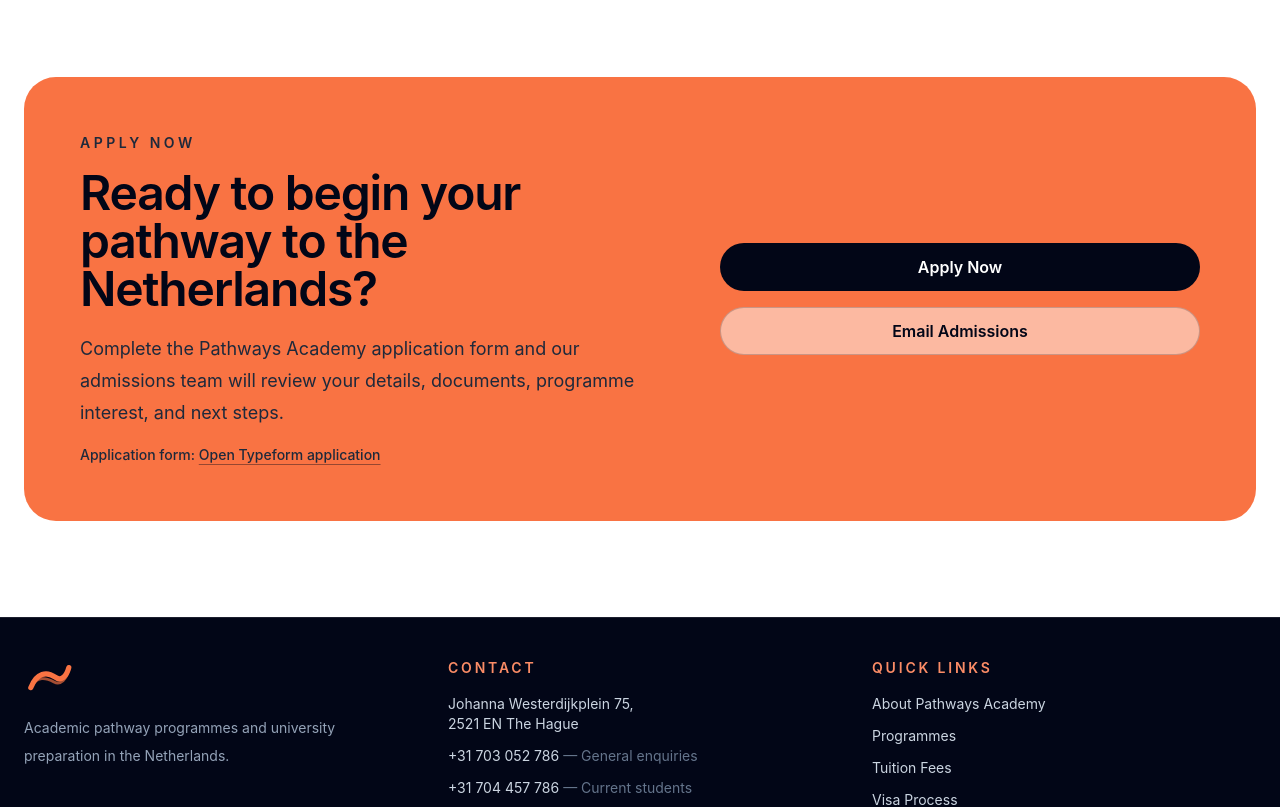
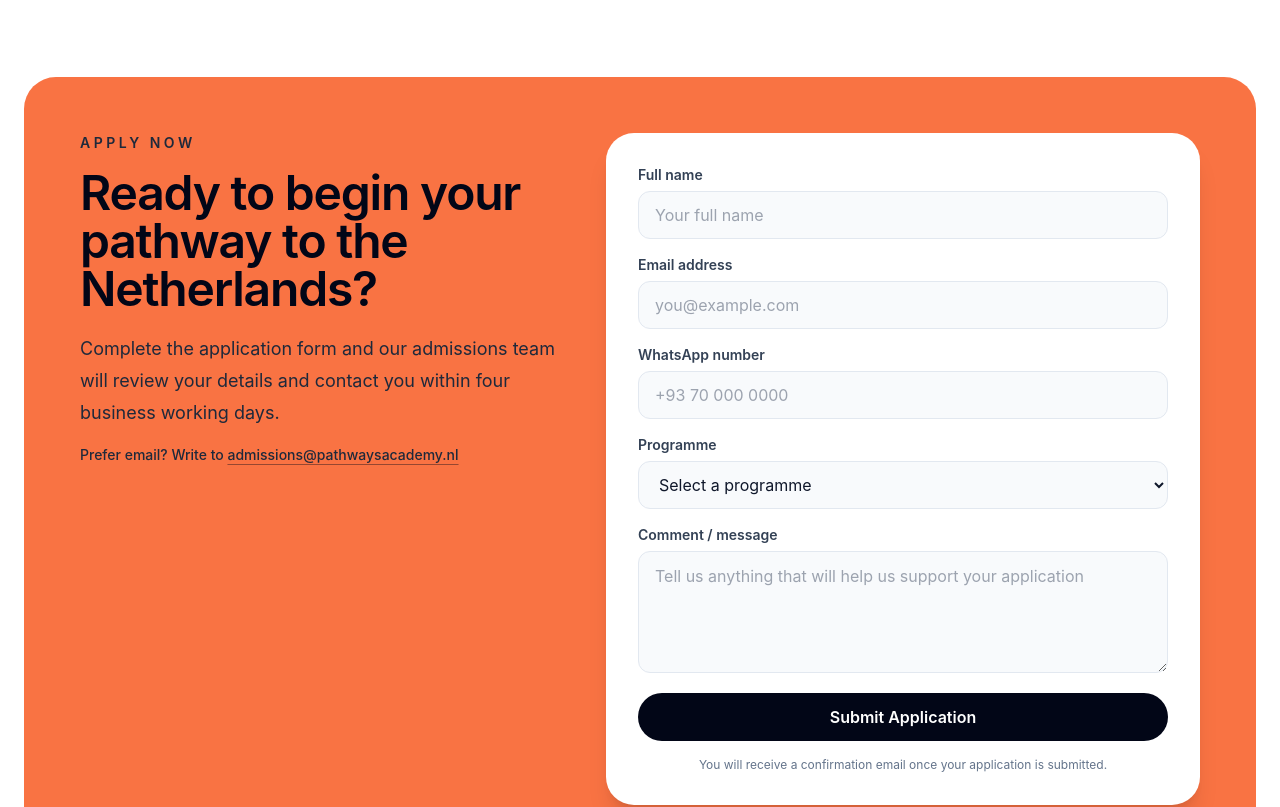
Before and after one commit to Samir-Amiri/pathwaysacademy, a React (Vite) app: page / in a window 1280 px wide. Shown: the part 6380-7187 px from the top of the page. Built offline with nearby package versions, Linux system fonts and the light colour scheme.

Commit message:
Add on-site application form with admissions + applicant confirmation emails

```diff
--- a/package.json
+++ b/package.json
@@ -9,7 +9,8 @@
     "vite": "latest",
     "react": "latest",
     "react-dom": "latest",
-    "framer-motion": "latest"
+    "framer-motion": "latest",
+    "resend": "^4.0.0"
   },
   "devDependencies": {
     "tailwindcss": "3.4.17",
--- a/src/App.jsx
+++ b/src/App.jsx
@@ -1,4 +1,4 @@
-import React from "react";
+import React, { useState } from "react";
 import { motion } from "framer-motion";
 
 function Card({ children, className = "" }) {
@@ -140,15 +140,44 @@
 ];
 
 export default function PathwaysAcademyWebsite() {
-  const applicationFormUrl = "https://form.typeform.com/to/CaOTBLSt?typeform-source=pathwaysacademy.nl";
-
-  const openApplicationForm = () => {
-    window.open(applicationFormUrl, "_blank", "noopener,noreferrer");
-  };
+  const [status, setStatus] = useState("idle");
+  const [errorMsg, setErrorMsg] = useState("");
 
   const scrollToSection = (sectionId) => {
     const section = document.getElementById(sectionId);
     if (section) section.scrollIntoView({ behavior: "smooth", block: "start" });
+  };
+
+  const handleSubmit = async (event) => {
+    event.preventDefault();
+    const form = event.currentTarget;
+    const payload = {
+      fullName: form.fullName.value.trim(),
+      email: form.email.value.trim(),
+      whatsapp: form.whatsapp.value.trim(),
+      programme: form.programme.value,
+      message: form.message.value.trim(),
+    };
+
+    setStatus("loading");
+    setErrorMsg("");
+
+    try {
+      const response = await fetch("/api/contact", {
+        method: "POST",
+        headers: { "Content-Type": "application/json" },
+        body: JSON.stringify(payload),
+      });
+      const data = await response.json().catch(() => ({}));
+      if (!response.ok) {
+        throw new Error(data.error || "Something went wrong. Please try again.");
+      }
+      setStatus("success");
+      form.reset();
+    } catch (error) {
+      setErrorMsg(error.message || "Something went wrong. Please try again.");
+      setStatus("error");
+    }
   };
 
   return (
@@ -164,7 +193,7 @@
             <button type="button" onClick={() => scrollToSection("admissions")} className="transition hover:text-white">Admissions</button>
             <button type="button" onClick={() => scrollToSection("contact")} className="transition hover:text-white">Contact</button>
           </nav>
-          <button type="button" onClick={openApplicationForm} className="inline-flex items-center justify-center rounded-full bg-[#F97343] px-5 py-2.5 text-sm font-semibold text-slate-950 transition hover:bg-[#FB8C66]">Apply Now</button>
+          <button type="button" onClick={() => scrollToSection("contact")} className="inline-flex items-center justify-center rounded-full bg-[#F97343] px-5 py-2.5 text-sm font-semibold text-slate-950 transition hover:bg-[#FB8C66]">Apply Now</button>
         </div>
       </header>
 
@@ -184,7 +213,7 @@
                 Pathways Academy delivers pathway education, academic preparation, English-language readiness, and progression support for students entering higher education in the Netherlands.
               </p>
               <div className="mt-9 flex flex-col gap-4 sm:flex-row">
-                <button type="button" onClick={openApplicationForm} className="inline-flex h-12 items-center justify-center rounded-full bg-[#F97343] px-7 text-base font-semibold text-slate-950 transition hover:bg-[#FB8C66]">
+                <button type="button" onClick={() => scrollToSection("contact")} className="inline-flex h-12 items-center justify-center rounded-full bg-[#F97343] px-7 text-base font-semibold text-slate-950 transition hover:bg-[#FB8C66]">
                   Start Your Application <ArrowRightIcon className="ml-2 h-5 w-5" />
                 </button>
                 <button type="button" onClick={() => scrollToSection("programmes")} className="inline-flex h-12 items-center justify-center rounded-full border border-white/20 bg-white/5 px-7 text-base text-white transition hover:bg-white/10">
@@ -397,17 +426,81 @@
         </section>
 
         <section id="contact" className="bg-white px-6 py-24 text-slate-950">
-          <div className="mx-auto max-w-7xl rounded-[2rem] bg-[#F97343] p-10 md:p-14">
-            <div className="grid gap-10 lg:grid-cols-[1fr_0.8fr] lg:items-center">
+          <div className="mx-auto max-w-7xl rounded-[2rem] bg-[#F97343] p-8 md:p-14">
+            <div className="grid gap-10 lg:grid-cols-[0.9fr_1.1fr] lg:items-start">
               <div>
                 <p className="text-sm font-semibold uppercase tracking-[0.25em] text-slate-800">Apply Now</p>
                 <h2 className="mt-4 text-4xl font-semibold tracking-tight md:text-5xl">Ready to begin your pathway to the Netherlands?</h2>
-                <p className="mt-5 max-w-2xl text-lg leading-8 text-slate-800">Complete the Pathways Academy application form and our admissions team will review your details, documents, programme interest, and next steps.</p>
-                <p className="mt-4 text-sm font-medium text-slate-800">Application form: <a href={applicationFormUrl} target="_blank" rel="noreferrer" className="underline decoration-slate-950/40 underline-offset-4 hover:text-slate-950">Open Typeform application</a></p>
+                <p className="mt-5 max-w-2xl text-lg leading-8 text-slate-800">Complete the application form and our admissions team will review your details and contact you within four business working days.</p>
+                <p className="mt-4 text-sm font-medium text-slate-800">Prefer email? Write to <a href="mailto:admissions@pathwaysacademy.nl" className="underline decoration-slate-950/40 underline-offset-4 hover:text-slate-950">admissions@pathwaysacademy.nl</a></p>
               </div>
-              <div className="flex flex-col gap-4">
-                <button type="button" onClick={openApplicationForm} className="inline-flex h-12 items-center justify-center rounded-full bg-slate-950 px-7 text-base font-semibold text-white transition hover:bg-slate-800">Apply Now</button>
-                <a href="mailto:admissions@pathwaysacademy.nl?subject=Pathways%20Academy%20Application%20Question" className="inline-flex h-12 items-center justify-center rounded-full border border-slate-950/20 bg-white/50 px-7 text-base font-semibold text-slate-950 transition hover:bg-white">Email Admissions</a>
+
+              <div className="rounded-[1.75rem] bg-white p-6 shadow-xl md:p-8">
+                {status === "success" ? (
+                  <div className="flex flex-col items-center py-10 text-center">
+                    <CheckCircleIcon className="h-14 w-14 text-[#E86233]" />
+                    <h3 className="mt-5 text-2xl font-semibold text-slate-950">Application received</h3>
+                    <p className="mt-3 max-w-md leading-7 text-slate-600">
+                      Thank you for applying. A confirmation email has been sent to you. Our admissions team will contact you within four business working days.
+                    </p>
+                    <button
+                      type="button"
+                      onClick={() => setStatus("idle")}
+                      className="mt-6 inline-flex h-11 items-center justify-center rounded-full bg-slate-950 px-6 text-sm font-semibold text-white transition hover:bg-slate-800"
+                    >
+                      Submit another application
+                    </button>
+                  </div>
+                ) : (
+                  <form onSubmit={handleSubmit} className="grid gap-4">
+                    <div className="grid gap-1.5">
+                      <label htmlFor="fullName" className="text-sm font-semibold text-slate-700">Full name</label>
+                      <input id="fullName" name="fullName" type="text" required placeholder="Your full name"
+                        className="h-12 rounded-xl border border-slate-200 bg-slate-50 px-4 text-slate-900 outline-none transition focus:border-[#F97343] focus:bg-white" />
+                    </div>
+                    <div className="grid gap-1.5">
+                      <label htmlFor="email" className="text-sm font-semibold text-slate-700">Email address</label>
+                      <input id="email" name="email" type="email" required placeholder="you@example.com"
+                        className="h-12 rounded-xl border border-slate-200 bg-slate-50 px-4 text-slate-900 outline-none transition focus:border-[#F97343] focus:bg-white" />
+                    </div>
+                    <div className="grid gap-1.5">
+                      <label htmlFor="whatsapp" className="text-sm font-semibold text-slate-700">WhatsApp number</label>
+                      <input id="whatsapp" name="whatsapp" type="tel" required placeholder="+93 70 000 0000"
+                        className="h-12 rounded-xl border border-slate-200 bg-slate-50 px-4 text-slate-900 outline-none transition focus:border-[#F97343] focus:bg-white" />
+                    </div>
+                    <div className="grid gap-1.5">
+                      <label htmlFor="programme" className="text-sm font-semibold text-slate-700">Programme</label>
+                      <select id="programme" name="programme" required defaultValue=""
+                        className="h-12 rounded-xl border border-slate-200 bg-slate-50 px-4 text-slate-900 outline-none transition focus:border-[#F97343] focus:bg-white">
+                        <option value="" disabled>Select a programme</option>
+                        {programmes.map((programme) => (
+                          <option key={programme.title} value={programme.title}>{programme.title}</option>
+                        ))}
+                        <option value="Not sure yet">Not sure yet — please advise</option>
+                      </select>
+                    </div>
+                    <div className="grid gap-1.5">
+                      <label htmlFor="message" className="text-sm font-semibold text-slate-700">Comment / message</label>
+                      <textarea id="message" name="message" rows={4} placeholder="Tell us anything that will help us support your application"
+                        className="rounded-xl border border-slate-200 bg-slate-50 px-4 py-3 text-slate-900 outline-none transition focus:border-[#F97343] focus:bg-white" />
+                    </div>
+
+                    {status === "error" && (
+                      <p className="rounded-xl bg-red-50 px-4 py-3 text-sm font-medium text-red-700">{errorMsg}</p>
+                    )}
+
+                    <button
+                      type="submit"
+                      disabled={status === "loading"}
+                      className="mt-1 inline-flex h-12 items-center justify-center rounded-full bg-slate-950 px-7 text-base font-semibold text-white transition hover:bg-slate-800 disabled:cursor-not-allowed disabled:opacity-60"
+                    >
+                      {status === "loading" ? "Sending application…" : "Submit Application"}
+                    </button>
+                    <p className="text-center text-xs text-slate-500">
+                      You will receive a confirmation email once your application is submitted.
+                    </p>
+                  </form>
+                )}
               </div>
             </div>
           </div>
```
Also changed, not shown: api/contact.js (added, +98 -0 lines).
